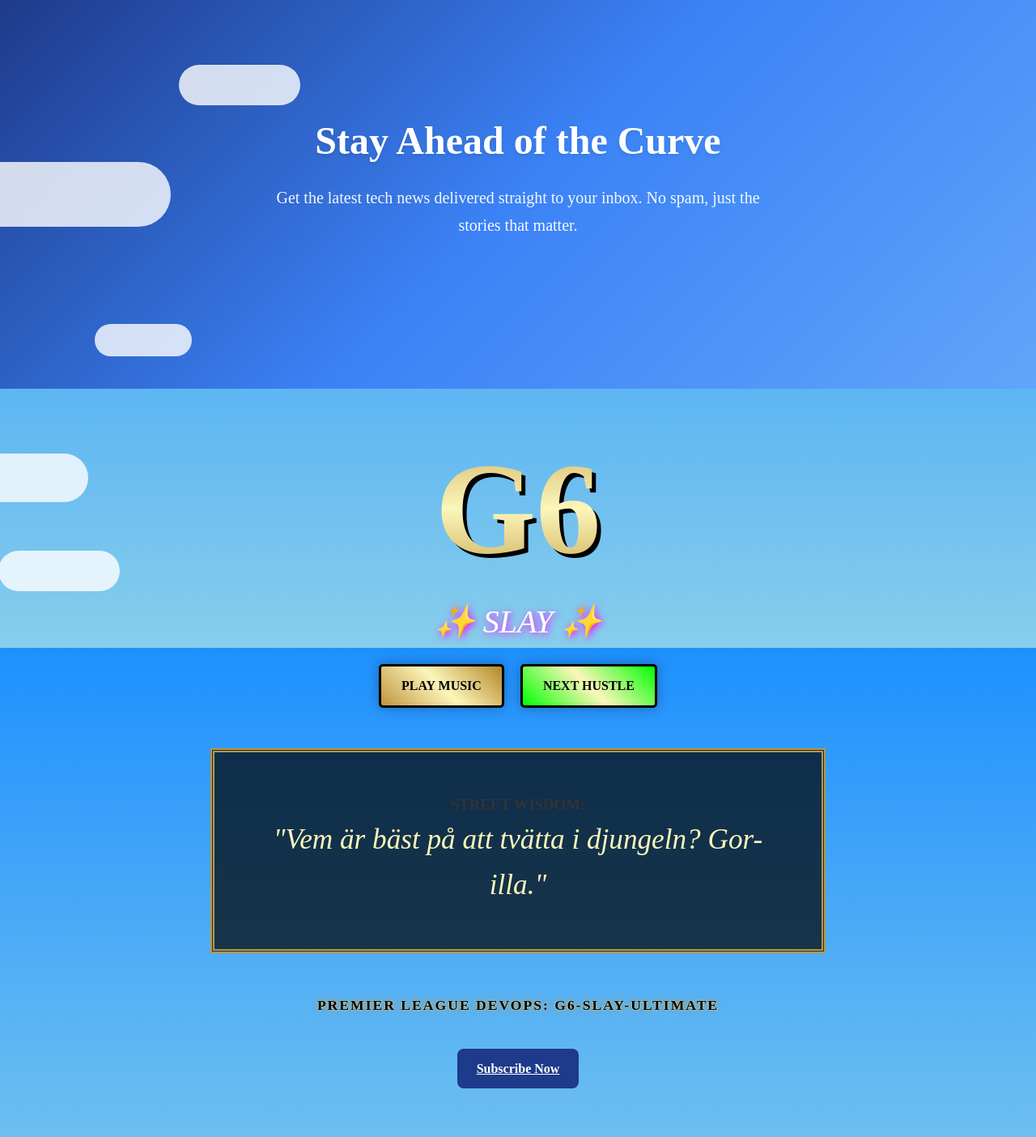
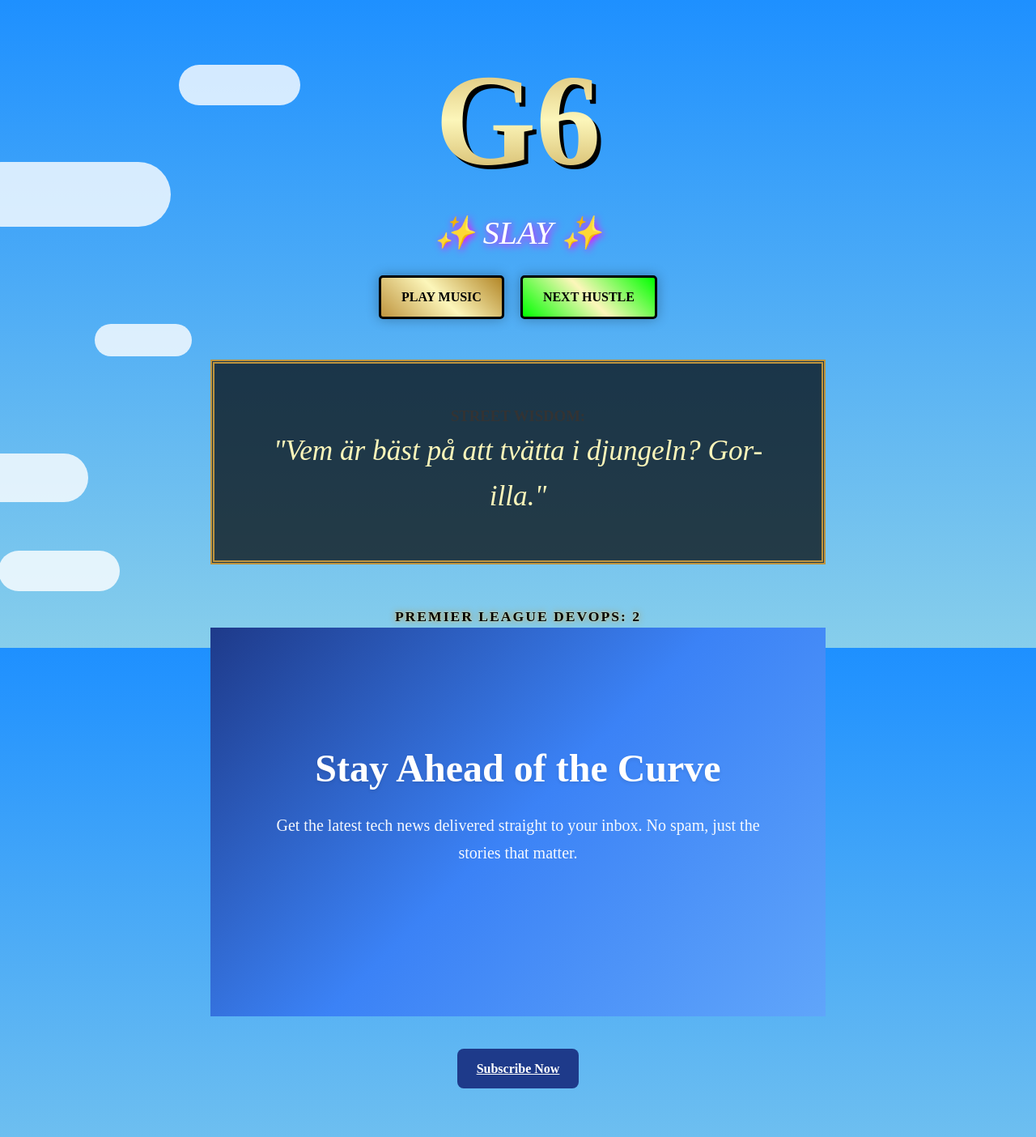
Before and after one commit to stanko-droid/Demo-G6, a Flask app: page / in a window 1280 px wide. Shown: the whole page at 81% size. Run offline with Flask 3, Linux system fonts and the light colour scheme.

Commit message:
G6-30 Userstory 8 - Move hero section and DevOps text, update version to 2

```diff
--- a/app/presentation/templates/index.html
+++ b/app/presentation/templates/index.html
@@ -3,17 +3,6 @@
 {% block title %}G6 - Stay Ahead of the Curve{% endblock %}
 
 {% block content %}
-<!-- Hero Section -->
-<section class="hero">
-    <div class="hero__container">
-        <h1 class="hero__title">Stay Ahead of the Curve</h1>
-        <p class="hero__subtitle">
-            Get the latest tech news delivered straight to your inbox.
-            No spam, just the stories that matter.
-        </p>
-    </div>
-</section>
-
 <!-- Demo-G6 Original Content -->
 <div class="cloud-container">
     <div class="cloud c1"></div>
@@ -44,8 +33,19 @@
     </div>
 
     <footer class="gold-footer">
-        <p>PREMIER LEAGUE DEVOPS: {{ version }}</p>
+        <p>PREMIER LEAGUE DEVOPS: 2</p>
     </footer>
+
+    <!-- Hero Section - Moved Down -->
+    <section class="hero">
+        <div class="hero__container">
+            <h1 class="hero__title">Stay Ahead of the Curve</h1>
+            <p class="hero__subtitle">
+                Get the latest tech news delivered straight to your inbox.
+                No spam, just the stories that matter.
+            </p>
+        </div>
+    </section>
 
     <!-- Subscribe Button -->
     <div style="text-align: center; margin-top: 40px; margin-bottom: 40px;">
```
